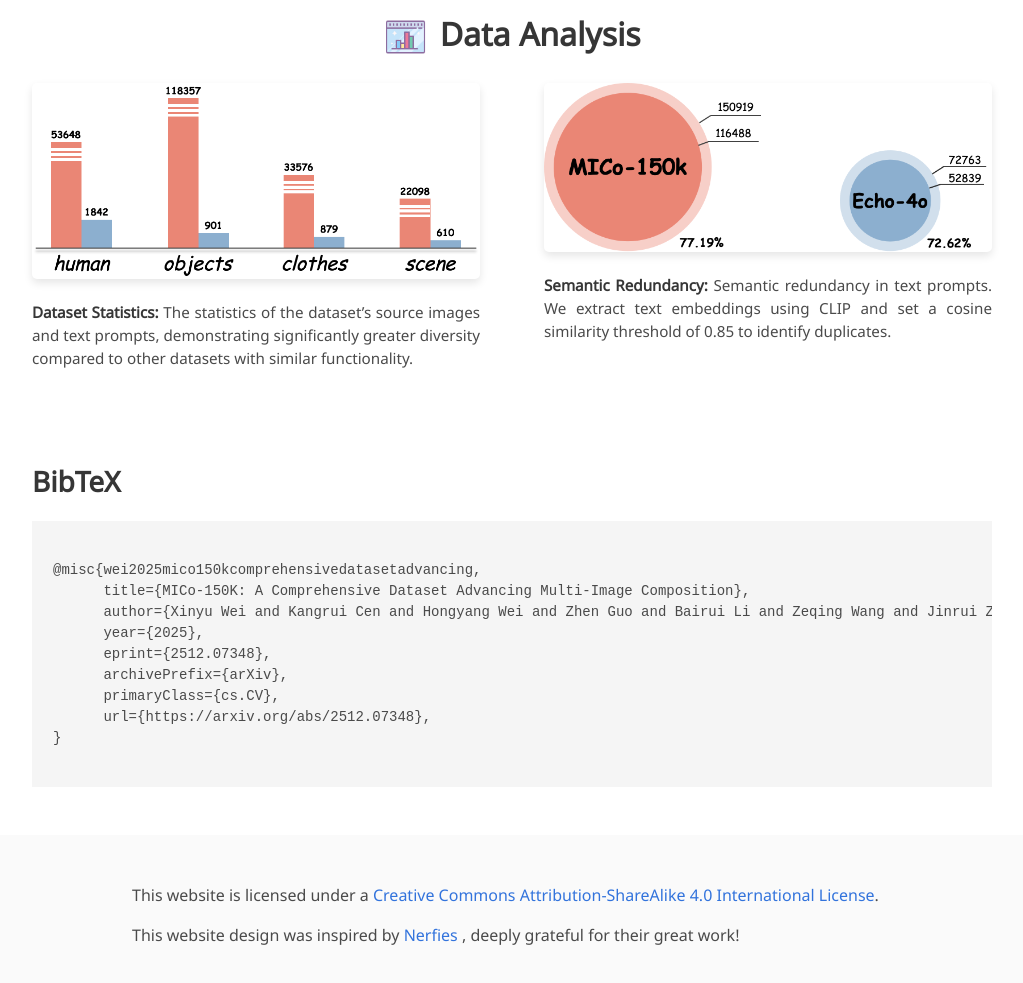
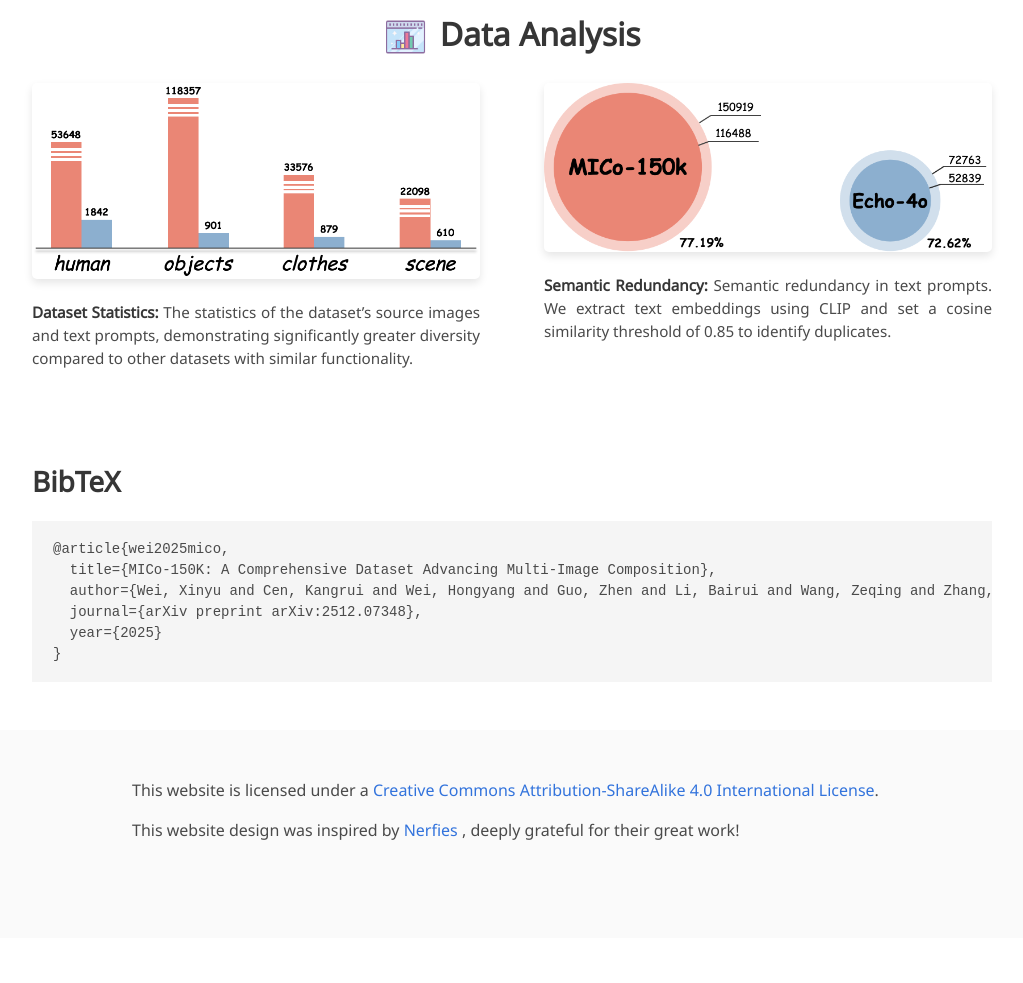
Before and after one commit to MICo-150K/MICo-150K.github.io, a plain HTML site: page index.html in a window 1280 px wide. Shown: the part 9873-10856 px from the top of the page, without its empty margins (128-1151 px from the left). After the commit the page ends 10811 px from the top, so only its background shows below. Drawn offline with nearby package versions, Linux system fonts and the light colour scheme; some icons are missing; a web font is replaced by a local one.

Commit message:
Update bibtex

```diff
--- a/index.html
+++ b/index.html
@@ -749,17 +749,12 @@
 <section class="section" id="BibTeX">
   <div class="container is-max-desktop content">
     <h2 class="title">BibTeX</h2>
-    <pre><code>
-@misc{wei2025mico150kcomprehensivedatasetadvancing,
-      title={MICo-150K: A Comprehensive Dataset Advancing Multi-Image Composition},
-      author={Xinyu Wei and Kangrui Cen and Hongyang Wei and Zhen Guo and Bairui Li and Zeqing Wang and Jinrui Zhang and Lei Zhang},
-      year={2025},
-      eprint={2512.07348},
-      archivePrefix={arXiv},
-      primaryClass={cs.CV},
-      url={https://arxiv.org/abs/2512.07348},
-}
-    </code></pre>
+    <pre><code>@article{wei2025mico,
+  title={MICo-150K: A Comprehensive Dataset Advancing Multi-Image Composition},
+  author={Wei, Xinyu and Cen, Kangrui and Wei, Hongyang and Guo, Zhen and Li, Bairui and Wang, Zeqing and Zhang, Jinrui and Zhang, Lei},
+  journal={arXiv preprint arXiv:2512.07348},
+  year={2025}
+}</code></pre>
   </div>
 </section>
 
```
Also changed, not shown: 2 other files.
